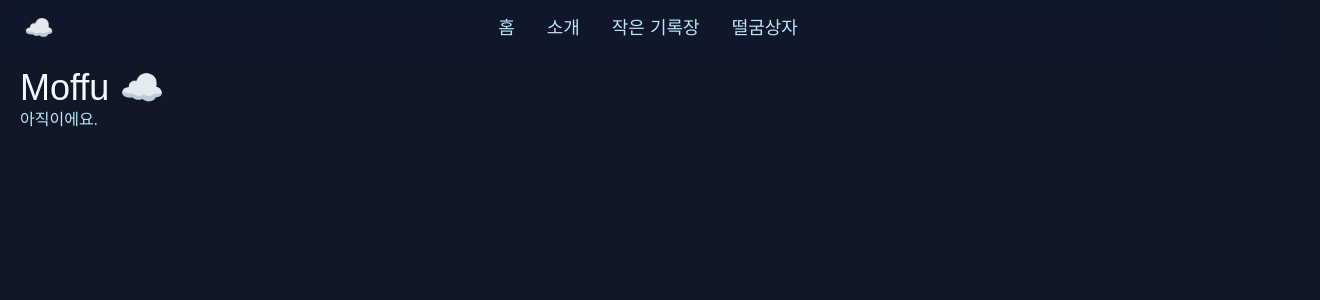
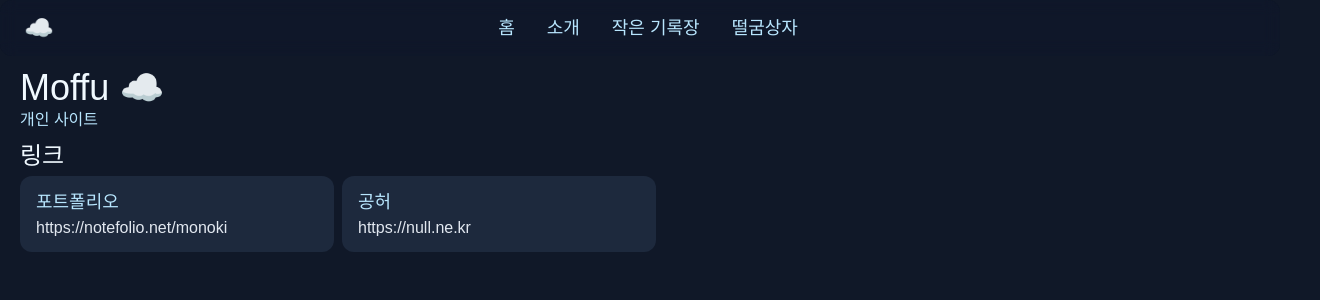
Before and after one commit to baboribo/moffu.me-front, a Next.js app: page / in a window 1280 px wide. Shown: the top 300 px of the page, 1320 px wide, since content can reach past the window. Built offline with nearby package versions, Linux system fonts and the light colour scheme; a web font is replaced by a local one.

Commit message:
feat: 홈에 링크 섹션이 생겼으며, lib에 linklist.json 추가.

```diff
--- a/src/app/page.tsx
+++ b/src/app/page.tsx
@@ -1,16 +1,30 @@
+import Button from '@/components/button';
 import OvershootOut from '@/components/motion/OvershootOut';
+import Link from 'next/link';
+import linklist from '@/lib/datas/linklist.json'
 
 export default function Home() {
   return (
     <div>
       <OvershootOut>
-        <div className="m-5 flex inline-table pt-12">
+        <div className="w-full m-5 flex inline-table pt-12">
           <h1 className="text-4xl text-sky-50">
             Moffu ☁️
           </h1>
           <p className="text-base text-sky-200">
-            아직이에요.
+            개인 사이트
           </p>
+          {/* --- 링크 섹션 --- */}
+          {/* 섹션 헤딩 */} <h3 className='text-2xl text-sky-50 mt-2'>링크</h3>
+          <div className='gap-2 grid grid-row-2 md:grid-cols-3 lg:grid-cols-4 w-100%'>
+            {linklist.map((item, i) => (
+              <Link key={i} href={item.url} className="mt-1 mb-1 pl-4 pt-3 pb-1 pr-2 bg-slate-800 rounded-xl">
+                <h2 className="text-lg text-sky-200">{item.title}</h2>
+                <p className="text-base text-slate-200 mb-2">{item.description}</p>
+              </Link>
+            ))}
+          </div>
+          {/* --- 링크 섹션 끝 --- */}
         </div>
       </OvershootOut>
     </div>
--- /dev/null
+++ b/src/lib/datas/linklist.json
@@ -0,0 +1,12 @@
+[
+    {
+        "title": "포트폴리오",
+        "description": "https://notefolio.net/monoki",
+        "url": "https://notefolio.net/monoki"
+    },
+    {
+        "title": "공허",
+        "description": "https://null.ne.kr",
+        "url": "https://null.ne.kr"
+    }
+]
```
